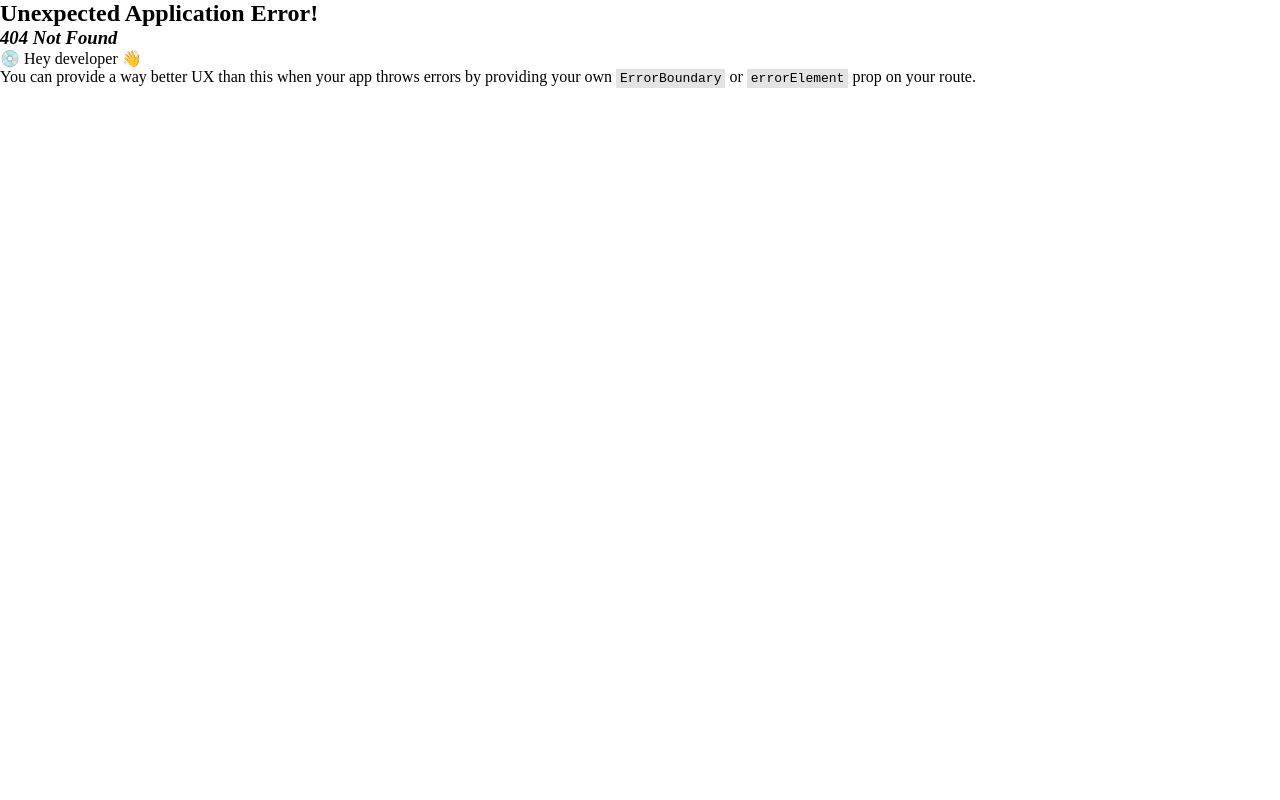
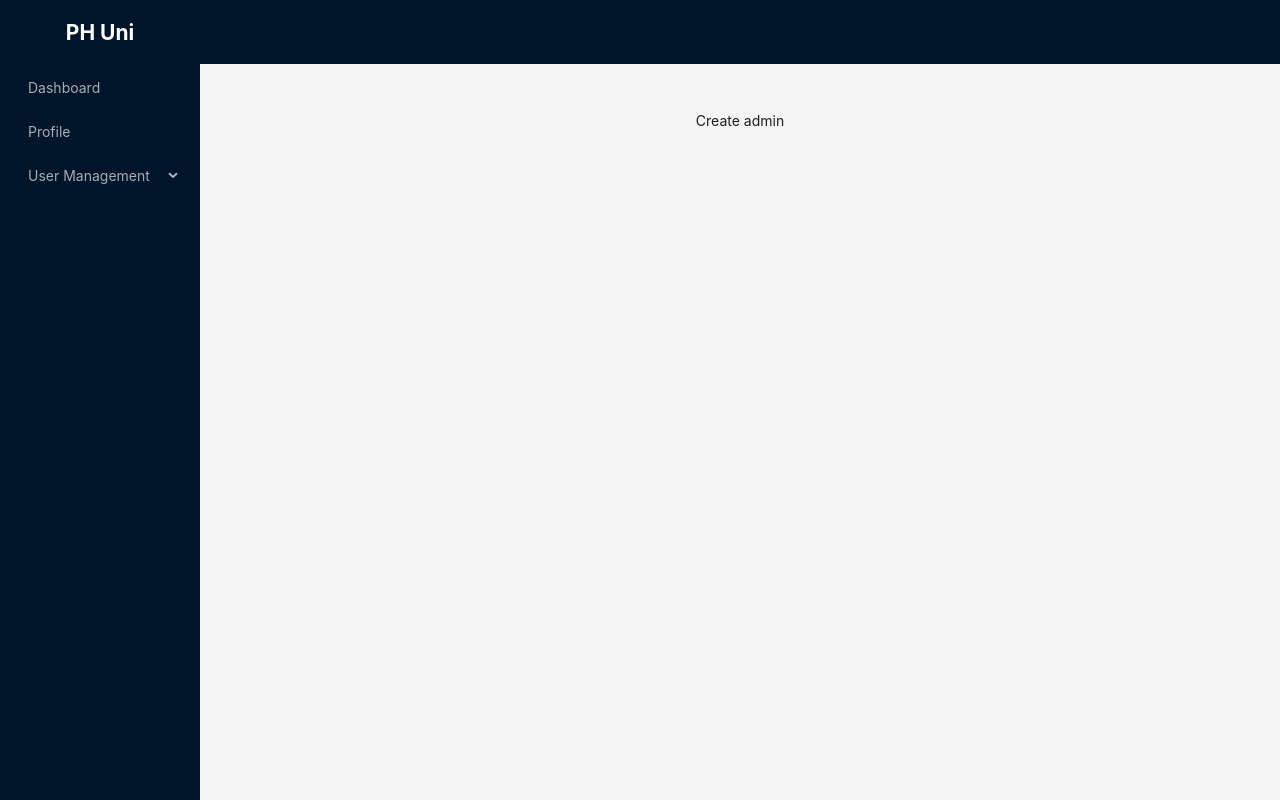
Before and after one commit to mominulhouqe/ph-university, a React (Vite) app: page /admin/create-admin in a window 1280 px wide. Before the commit this address had no page. Built offline with nearby package versions, Linux system fonts and the light colour scheme.

Commit message:
Set-up admin routes

```diff
--- a/src/components/layout/MainLayout.tsx
+++ b/src/components/layout/MainLayout.tsx
@@ -1,13 +1,13 @@
 import type { MenuProps } from "antd";
 import { Layout, Menu } from "antd";
-import { Outlet } from "react-router-dom";
+import { NavLink, Outlet } from "react-router-dom";
 
-const { Header, Content, Footer, Sider } = Layout;
+const { Header, Content, Sider } = Layout;
 
 const items: MenuProps["items"] = [
   {
-    key: "1",
-    label: "Dashboard",
+    key: "Dashboard",
+    label: <NavLink to="/admin/dashboard">Dashboard</NavLink>,
   },
   {
     key: "2",
@@ -18,12 +18,16 @@ const items: MenuProps["items"] = [
     label: "User Management",
     children: [
       {
-        key: "a1",
-        label: "Create Admin",
+        key: "create-admin",
+        label: <NavLink to="/admin/create-admin">Create Admin</NavLink>,
       },
       {
-        key: "a2",
-        label: "Create Student",
+        key: "create-faculty",
+        label: <NavLink to="/admin/create-faculty">Create Faculty</NavLink>,
+      },
+      {
+        key: "create-student",
+        label: <NavLink to="/admin/create-student">Create Student</NavLink>,
       },
     ],
   },
@@ -46,7 +50,7 @@ const MainLayout = () => {
           style={{
             color: "white",
             textAlign: "center",
-            height:"4rem",
+            height: "4rem",
             display: "flex",
             justifyContent: "center",
             alignItems: "center",
@@ -75,12 +79,9 @@ const MainLayout = () => {
               textAlign: "center",
             }}
           >
-           <Outlet />
+            <Outlet />
           </div>
         </Content>
-        <Footer style={{ textAlign: "center" }}>
-          Ant Design ©{new Date().getFullYear()} Created by Ant UED
-        </Footer>
       </Layout>
     </Layout>
   );
--- /dev/null
+++ b/src/pages/admin/AdminDashboard.tsx
@@ -0,0 +1,10 @@
+
+const AdminDashboard = () => {
+    return (
+        <div>
+            Admin dashboard
+        </div>
+    );
+};
+
+export default AdminDashboard;
--- /dev/null
+++ b/src/pages/admin/CreateAdmin.tsx
@@ -0,0 +1,11 @@
+
+
+const CreateAdmin = () => {
+    return (
+        <div>
+            Create admin
+        </div>
+    );
+};
+
+export default CreateAdmin;
--- /dev/null
+++ b/src/pages/admin/CreateFaculty.tsx
@@ -0,0 +1,11 @@
+
+
+const CreateFaculty = () => {
+    return (
+        <div>
+            Create Faculty
+        </div>
+    );
+};
+
+export default CreateFaculty;
--- /dev/null
+++ b/src/pages/admin/CreateStudents.tsx
@@ -0,0 +1,10 @@
+
+const CreateStudents = () => {
+    return (
+        <div>
+            <h1>Create student</h1>
+        </div>
+    );
+};
+
+export default CreateStudents;
--- /dev/null
+++ b/src/routes/Admin.routes.tsx
@@ -0,0 +1,81 @@
+import { ReactNode } from "react";
+import AdminDashboard from "../pages/admin/AdminDashboard";
+import CreateAdmin from "../pages/admin/CreateAdmin";
+import CreateFaculty from "../pages/admin/CreateFaculty";
+import CreateStudents from "../pages/admin/CreateStudents";
+
+
+
+type TRoute ={
+    path:string,
+    element:ReactNode,
+
+}
+
+export const adminPaths2 = [
+  {
+    name: "dashboard",
+    path:"dashboard",
+    element: <AdminDashboard />,
+  },
+  {
+    name: "User Management",
+    children: [
+      {
+        name: "Create Admin",
+        path: "create-admin",
+        element: <CreateAdmin />,
+      },
+      {
+        name: "Create Faculty",
+        path: "create-faculty",
+        element: <CreateFaculty />,
+      },
+      {
+        name: "Create Student",
+        path: "create-student",
+        element: <CreateStudents />,
+      },
+    ],
+  },
+];
+//* Programitcal way
+
+export const adminRoutes  = adminPaths2.reduce((acc :TRoute[] , item)=>{
+    if(item.path && item.element){
+        acc.push({
+            path:item.path,
+            element: item.element,
+        })
+    }
+    if(item.children){
+        item.children.forEach(child =>{
+            acc.push({
+                path:child.path,
+                element: child.element,
+            })
+        });
+    }
+    return acc
+  },[])
+
+//! Hard coded way
+
+// export const adminPaths = [
+//   {
+//     path: "dashboard",
+//     element: <AdminDashboard />,
+//   },
+//   {
+//     path: "create-admin",
+//     element: <CreateAdmin />,
+//   },
+//   {
+//     path: "create-faculty",
+//     element: <CreateFaculty />,
+//   },
+//   {
+//     path: "create-student",
+//     element: <CreateStudents />,
+//   },
+// ];
```
Also changed, not shown: src/components/layout/AdminLayout.tsx (added, +13 -0 lines), src/routes/routes.tsx (+19 -14 lines), test.js (added, +47 -0 lines).
